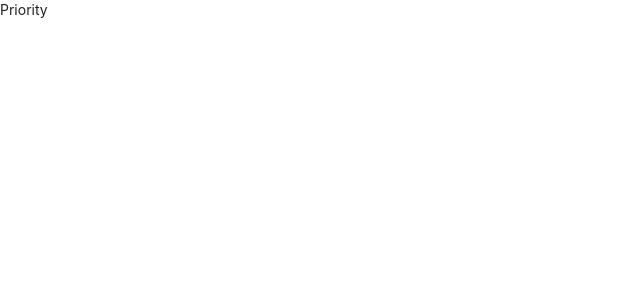
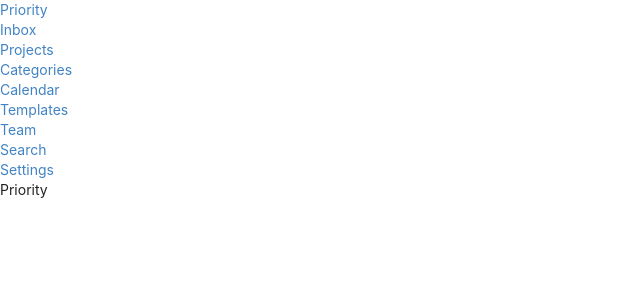
Before and after one commit to rafalrybicki/nozbe, a React (Create React App) app: page / in a window 1280 px wide. Shown: the top 300 px of the page, without its empty margins (0-640 px from the left). Built offline with nearby package versions, Linux system fonts and the light colour scheme.

Commit message:
Change Menu component

```diff
--- a/src/App.js
+++ b/src/App.js
@@ -1,9 +1,9 @@
 import React from 'react';
-import Menu from './containers/Menu'
+import Menu from './components/Menu'
 import {
   BrowserRouter as Router,
   Switch,
-  Route,
+  Route
 } from "react-router-dom";
 import Priority from './components/Priority'
 import Inbox from './components/Inbox'
--- /dev/null
+++ b/src/components/Menu.js
@@ -0,0 +1,22 @@
+import React from 'react';
+import MenuItem from './MenuItem';
+
+class Menu extends React.Component {
+  render() {
+    return (
+      <div>
+        <MenuItem icon='test' path='priority' />
+        <MenuItem icon='test' path='inbox' />
+        <MenuItem icon='test' path='projects' />
+        <MenuItem icon='test' path='categories' />
+        <MenuItem icon='test' path='calendar' />
+        <MenuItem icon='test' path='templates' />
+        <MenuItem icon='test' path='team' />
+        <MenuItem icon='test' path='search' />
+        <MenuItem icon='test' path='settings' />
+      </div>
+      )
+  }
+}
+
+export default Menu
--- /dev/null
+++ b/src/components/MenuItem.js
@@ -0,0 +1,14 @@
+import React from 'react';
+import { NavLink } from "react-router-dom";
+
+function MenuItem({icon, path}) {
+  return (
+    <div>
+      <NavLink to={path} >
+        {path.charAt(0).toUpperCase() + path.slice(1)}
+      </NavLink>
+    </div>
+  );
+}
+
+export default MenuItem
--- a/src/containers/Menu/MenuItem/index.js
+++ /dev/null
@@ -1,10 +0,0 @@
-import React from 'react';
-import { Link } from "react-router-dom";
-
-function MenuItem({icon, path}) {
-  return (
-    <Link to={path} />
-  );
-}
-
-export default MenuItem
--- a/src/containers/Menu/index.js
+++ /dev/null
@@ -1,13 +0,0 @@
-import React from 'react';
-import MenuItem from './MenuItem';
-
-
-class Menu extends React.Component {
-  render() {
-    return (
-      <MenuItem icon="test" route="home" />
-      )
-  }
-}
-
-export default Menu
```
Also changed, not shown: src/containers/Menu/index.scss (deleted).
